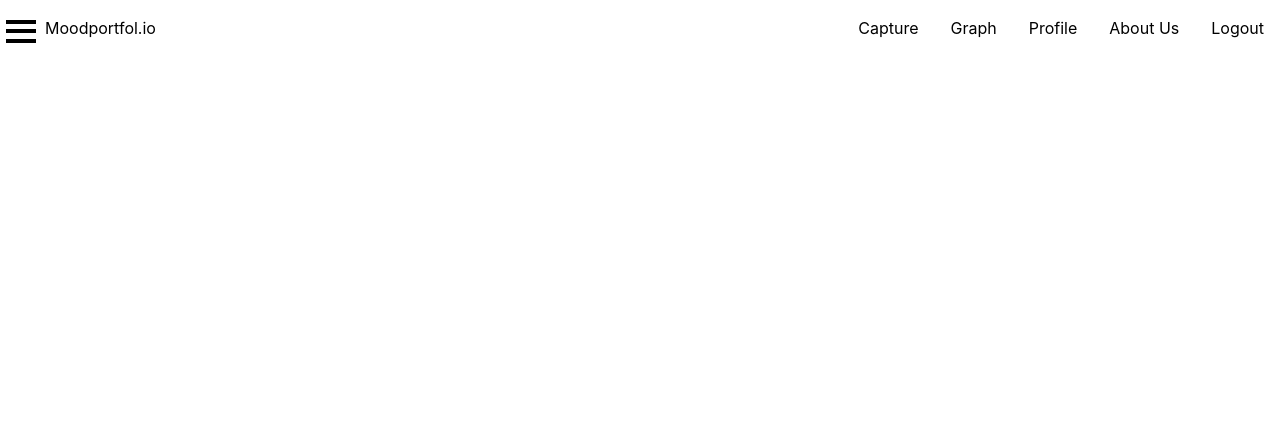
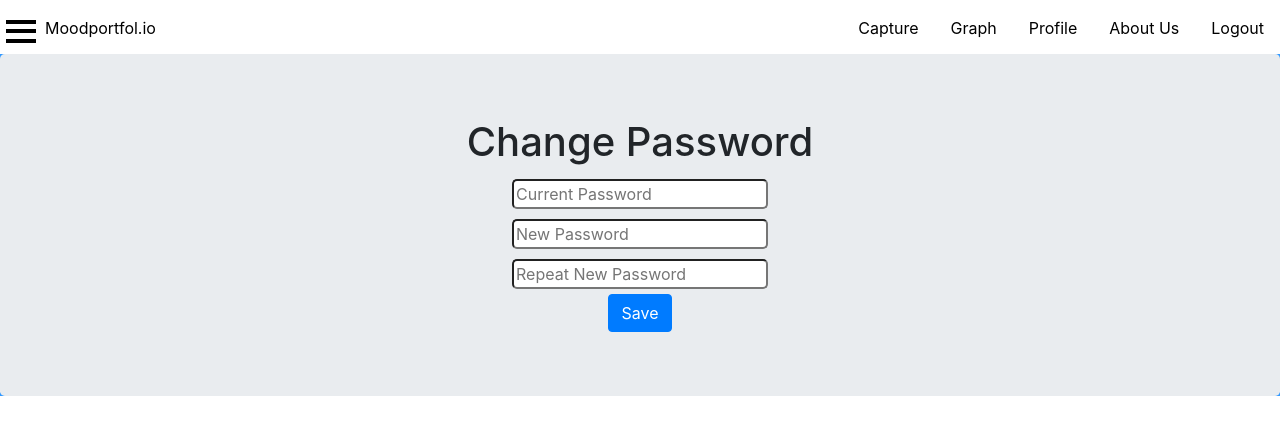
Before and after one commit to robertszafa/moodportfolio, a React (Create React App) app: page /change-password/1 in a window 1280 px wide. Shown: the top 434 px of the page. Built offline with nearby package versions, Linux system fonts and the light colour scheme; no server answers.

Commit message:
profile page logic done

```diff
--- a/src/App.js
+++ b/src/App.js
@@ -11,6 +11,7 @@ import AboutUs from './components/AboutUs'
 import Login from './components/Login'
 import Profile from './components/Profile'
 import Register from './components/Register'
+import ChangePassword from './components/ChangePassword'
 import './stylesheet/app.css'
 
 export const apiMoodportfolio = 'https://api.moodportfolio.ml'; // API for server
@@ -92,6 +93,7 @@ export default class App extends Component {
                   <Route path={"/graph"} component={Graph} />
                   <Route path={"/profile"} component={Profile} />
                   <Route path={"/about-us"} component={AboutUs} />
+                  <Route path={"/change-password/:resetToken"} component={ChangePassword} />
               </main>
             </Switch>
           </div>
--- /dev/null
+++ b/src/components/ChangePassword.js
@@ -0,0 +1,127 @@
+import React, { Component } from 'react'
+import { Button } from 'react-bootstrap'
+import Jumbotron from 'react-bootstrap/Jumbotron'
+import {withFormik, Form, Field} from 'formik'
+import {Datepicker} from 'react-formik-ui'
+import * as Yup from 'yup'
+import {passwordRegex} from './Register'
+import {apiMoodportfolio} from '../App'
+
+
+export default class ChangePassword extends Component {
+    constructor(props) {
+		super(props);
+	}
+
+    componentDidMount() {
+        const { resetToken } = this.props.match.params
+    }
+
+    render () {
+        return(
+            <Jumbotron>
+                <PasswordApp/>
+            </Jumbotron>
+        )
+  }
+}
+
+
+
+const PasswordForm = props => {
+  const {
+    values,
+    touched,
+    errors,
+    handleChange,
+    handleBlur,
+    handleSubmit,
+  } = props;
+
+  return (
+      <div>
+        <div class="page-header">
+            <h1 class="text-center">
+                Change Password
+            </h1>
+        </div>
+
+
+        <div>
+            <Form class="text-center" onSubmit={handleSubmit}>
+                <div>
+                    <Field className="field"
+                        type="password"
+                        name="currentPassword"
+                        placeholder="Current Password"/>
+                </div>
+
+                <div>
+                    <Field className="field"
+                        type="password"
+                        name="password"
+                        placeholder="New Password"/>
+                        {touched.password && errors.password && <p> {errors.password}</p>}
+                </div>
+
+                <div>
+                    <Field className="field"
+                        type="password"
+                        name="repeatPassword"
+                        placeholder="Repeat New Password"/>
+                        {touched.repeatPassword && errors.repeatPassword && <p> {errors.repeatPassword}</p>}
+                </div>
+
+                <Button
+                    variant="primary"
+                    type="submit"
+                >
+                    Save
+                </Button>
+            </Form>
+        </div>
+    </div>
+  );
+};
+
+const PasswordApp = withFormik({
+  mapPropsToValues: props => ({
+        currentPassword: '',
+        password: '',
+        repeatPassword: '',
+  }),
+
+  validationSchema: Yup.object().shape({
+        password: Yup.string()
+                     .min(8, 'Password must be 8 characters or longer')
+                     .max(100, 'Password must be shorter than 100 characters')
+                     .matches(passwordRegex, 'Password must have a number, capital letter and a special character.'),
+        repeatPassword: Yup.string()
+                     .min(8, 'Password must be 8 characters or longer')
+                     .max(100, 'Password must be shorter than 100 characters')
+                     .oneOf([Yup.ref('password'), null], "Passwords don't match")
+    }),
+
+  handleSubmit: (values, { setSubmitting }) => {
+    let authToken = localStorage.getItem("authToken");
+    fetch(apiMoodportfolio + '/UserInfo', {
+        method: "POST",
+        mode: "cors",
+        cache: "no-cache",
+        credentials: "same-origin",
+        headers: {
+            "Authorization": authToken,
+            "Content-Type": "application/json",
+        },
+        body: JSON.stringify(values)
+    })
+    .then((res) => res.json())
+    .then(json => {
+        console.log("json\n ", json);
+        setSubmitting(false);
+    })
+
+  },
+
+  displayName: 'BasicForm',
+})(PasswordForm);
--- a/src/components/ForgotPassword.js
+++ b/src/components/ForgotPassword.js
@@ -45,6 +45,7 @@ const FormApp = ({
       >
           {buttonDisabled ? 'Wait...' : 'Send'}
       </Button>
+
       <br></br>
       <label>A reset password link will be sent to your email.</label>
       <div id = "altButtonContainer">
--- a/src/components/Profile.js
+++ b/src/components/Profile.js
@@ -1,4 +1,5 @@
 import React, { Component } from 'react'
+import {Link} from 'react-router-dom';
 import { Button } from 'react-bootstrap'
 import Jumbotron from 'react-bootstrap/Jumbotron'
 import {withFormik, Form, Field} from 'formik'
@@ -13,7 +14,8 @@ export default class Profile extends Component {
 		super(props);
 		this.state = {
             userData: '',
-		};
+        };
+        // this.onChangePassword = this.onChangePassword.bind(this);
 	}
 
     componentDidMount() {
@@ -38,7 +40,18 @@ export default class Profile extends Component {
 
     render () {
         return(
+    <Jumbotron>
             <ProfileApp userData={this.state.userData}/>
+
+            <div class="text-center">
+                <Button
+                    variant="secondary"
+                    type="submit"
+                >
+                    <Link to="/change-password">Change password</Link>
+                </Button>
+            </div>
+    </Jumbotron>
         )
   }
 }
@@ -56,7 +69,7 @@ const ProfileForm = props => {
   } = props;
 
   return (
-    <Jumbotron>
+      <div>
         <div class="page-header">
             <h1 class="text-center">
                 Personal Profile
@@ -144,10 +157,11 @@ const ProfileForm = props => {
                     style={{ display: 'block' }}
                 >
                     {/* ISO/IEC 5218 standard */}
-                    <option value="0" label="" />
-                    <option value="1" label="Male" />
-                    <option value="2" label="Female" />
-                    <option value="9" label="Other" />
+                    <option selected> {props.userData.gender} </option>
+                    <option value="0" label="Not known"/>
+                    <option value="1" label="Male"/>
+                    <option value="2" label="Female"/>
+                    <option value="9" label="Other"/>
                 </select>
                 <p>Gender</p>
                 </div>
@@ -171,18 +185,8 @@ const ProfileForm = props => {
                     Save
                 </Button>
             </Form>
-
-            <br></br>
-            <div class="text-center">
-                <Button
-                    variant="secondary"
-                    type="submit"
-                >
-                    Change password
-                </Button>
-            </div>
         </div>
-    </Jumbotron>
+    </div>
   );
 };
 
```
